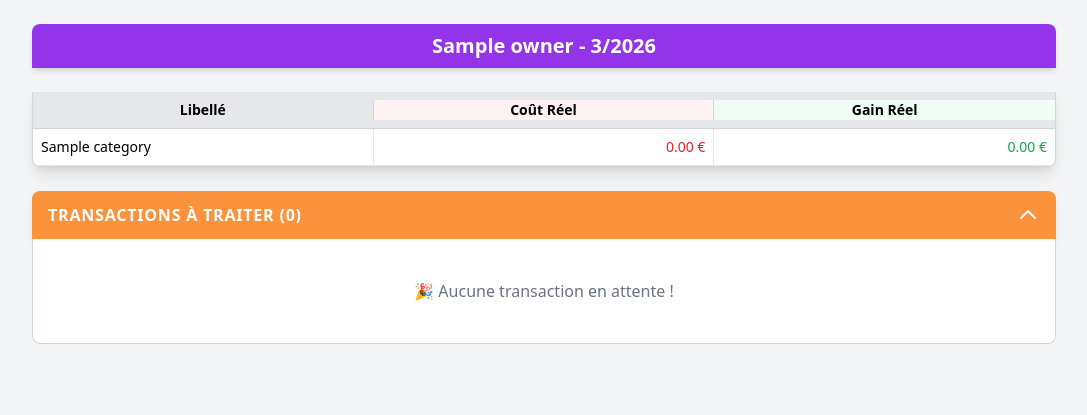
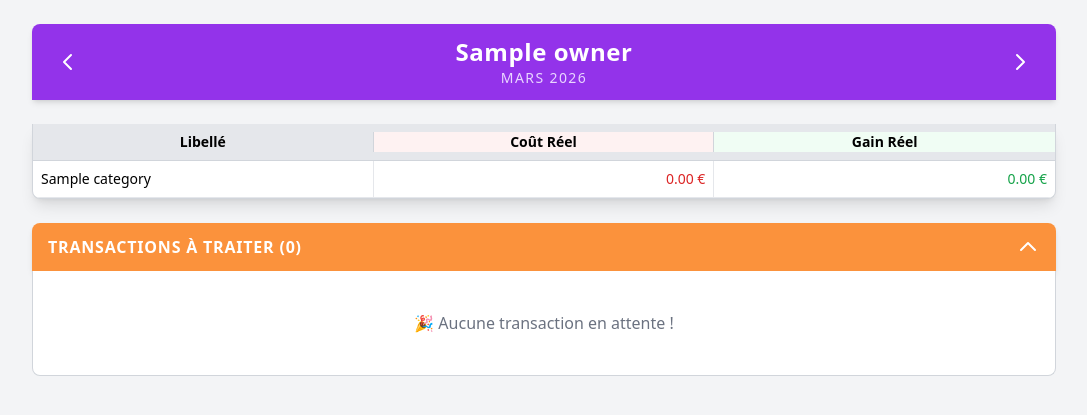
Before and after one commit to ClementLazzarini/MoneyManager, a Django app: a page that uses moneymanager/templates/moneymanager/dashboard.html in a window 1280 px wide. Shown: the top 415 px of the page, without its empty margins (96-1183 px from the left). Run offline with Django 5.2, Linux system fonts and the light colour scheme; tables that the repository leaves empty hold one stand-in row (values such as "Sample post"); some libraries are stand-ins or nearby versions.

Commit message:
feat: Add dynamic time navigation to dashboard
Implemented previous and next month navigation in the dashboard view. Added month and year rollover logic to dynamically calculate adjacent periods, and updated the UI header with interactive navigation arrows and a formatted date display.

```diff
--- a/moneymanager/templates/moneymanager/dashboard.html
+++ b/moneymanager/templates/moneymanager/dashboard.html
@@ -20,8 +20,23 @@
         txCustomDate: ''
     }">
 
-        <div class="bg-purple-600 text-white text-center py-2 rounded-t-lg font-bold text-xl shadow-md">
-            {{ owner.name }} - {{ month }}/{{ year }}
+        <div class="bg-purple-600 text-white rounded-t-lg shadow-md flex justify-between items-center px-4 py-3">
+
+            <a href="{% url 'moneymanager:dashboard' owner.name|lower prev_y prev_m %}"
+            class="hover:bg-purple-700 p-2 rounded-full transition-colors flex items-center justify-center">
+                <svg class="w-6 h-6" fill="none" stroke="currentColor" viewBox="0 0 24 24"><path stroke-linecap="round" stroke-linejoin="round" stroke-width="2" d="M15 19l-7-7 7-7"></path></svg>
+            </a>
+
+            <div class="text-center">
+                <h1 class="font-bold text-2xl tracking-wide">{{ owner.name }}</h1>
+                <p class="text-purple-200 text-sm font-medium uppercase tracking-widest">{{ month_name }} {{ year }}</p>
+            </div>
+
+            <a href="{% url 'moneymanager:dashboard' owner.name|lower next_y next_m %}"
+            class="hover:bg-purple-700 p-2 rounded-full transition-colors flex items-center justify-center">
+                <svg class="w-6 h-6" fill="none" stroke="currentColor" viewBox="0 0 24 24"><path stroke-linecap="round" stroke-linejoin="round" stroke-width="2" d="M9 5l7 7-7 7"></path></svg>
+            </a>
+
         </div>
 
         <div class="bg-white shadow-lg rounded-b-lg overflow-hidden border-x border-b border-gray-300">
--- a/moneymanager/views.py
+++ b/moneymanager/views.py
@@ -5,6 +5,20 @@ from .models import Transaction, Owner, Category
 
 def dashboard(request, owner_name, year, month):
     owner = get_object_or_404(Owner, name__iexact=owner_name)
+
+    if month == 1:
+        prev_month, prev_year = 12, year - 1
+    else:
+        prev_month, prev_year = month - 1, year
+
+    if month == 12:
+        next_month, next_year = 1, year + 1
+    else:
+        next_month, next_year = month + 1, year
+
+    # Pour un affichage plus propre en français
+    months_fr = ['', 'Janvier', 'Février', 'Mars', 'Avril', 'Mai', 'Juin', 'Juillet', 'Août', 'Septembre', 'Octobre', 'Novembre', 'Décembre']
+    current_month_name = months_fr[month]
 
     # 1. Inbox : Transactions non traitées
     unprocessed = Transaction.objects.filter(
@@ -41,6 +55,11 @@ def dashboard(request, owner_name, year, month):
         'owner': owner,
         'year': year,
         'month': month,
+        'month_name': current_month_name,
+        'prev_m': prev_month,
+        'prev_y': prev_year,
+        'next_m': next_month,
+        'next_y': next_year,
         'unprocessed': unprocessed,
         'stats': stats,
         'categories_list': Category.objects.all(),
```
